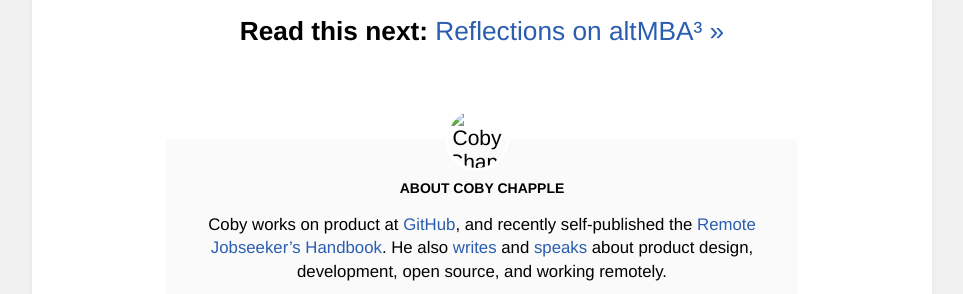
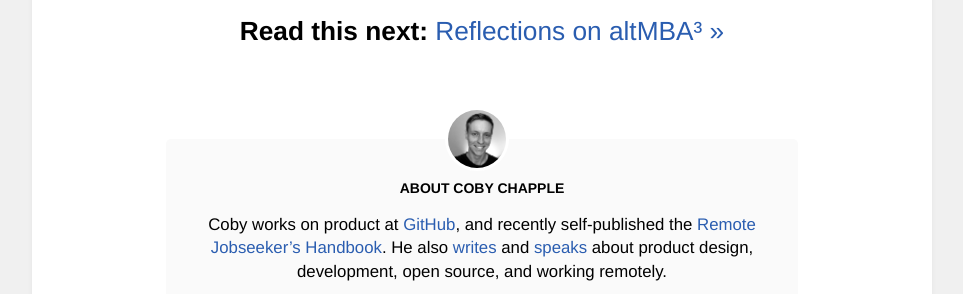
Before and after one commit to cobyism/archived-cobyism.github.io, a Jekyll site: the page built from blog/_posts/2016-03/2016-03-01-there-is-no-shortage.md, in a window 1280 px wide. Shown: the part 778-1072 px from the top of the page, without its empty margins (158-1121 px from the left). Built offline with Jekyll 4.4.1, drawn with Linux system fonts in a browser that asks for light colours; nearby versions of some CDN libraries; comment, search, counter and statistics services are not loaded.

Commit message:
relative urls

```diff
--- a/_layouts/post.html
+++ b/_layouts/post.html
@@ -28,11 +28,11 @@ is_post: true
 {% endif %}
 
 <div class="post-author-info">
-  <img src="{{ site.baseurl }}public/avatar.jpg" alt="Coby Chapple (@cobyism)" width="64px" class="avatar">
+  <img src="{{ '/public/avatar.jpg' | relative_url }}" alt="Coby Chapple (@cobyism)" width="64px" class="avatar">
   <div class="text">
     <h4>About Coby Chapple</h4>
     <p class="bio">Coby works on product at <a href="https://github.com/">GitHub</a>, and recently self-published the <a href="http://cobyism.com/remotejobseeker/">Remote Jobseeker’s Handbook</a>. He&nbsp;also <a href="{{ site.baseurl }}blog/">writes</a> and <a href="{{ site.baseurl }}speaking/">speaks</a> about product&nbsp;design, development, open&nbsp;source, and working&nbsp;remotely.</p>
-    <p><a href="{{ site.baseurl }}about/">Read more &raquo;</a></p>
+    <p><a href="{{ '/about/' | relative_url }}">Read more &raquo;</a></p>
   </div>
 </div>
 
```
